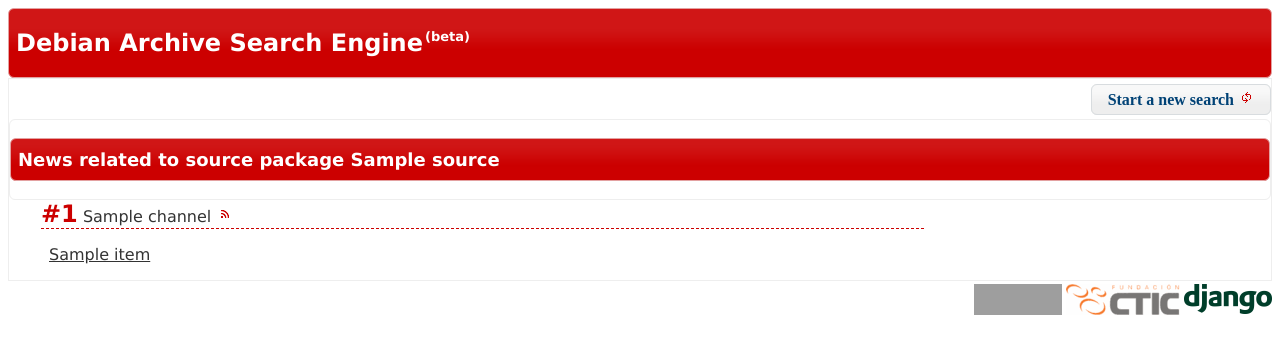
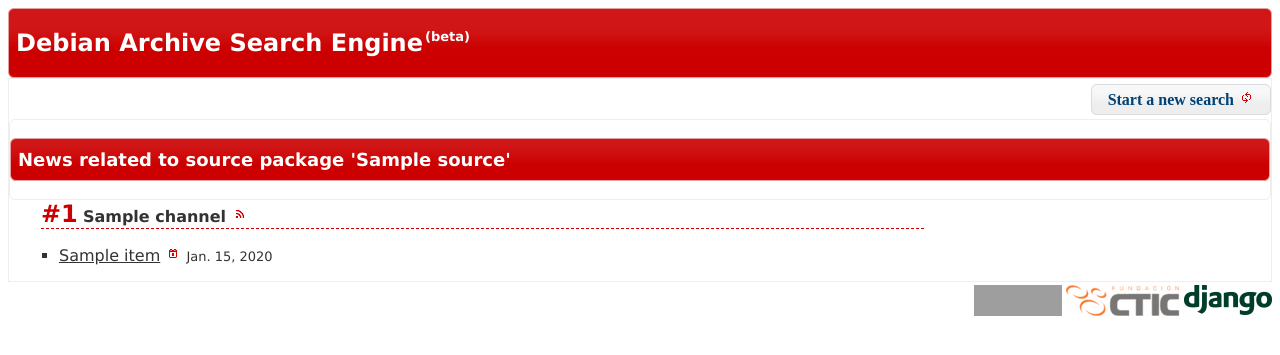
Before and after one commit to nbarrientos/steamy, a Django app: template webapps/django/templates/debian/news.html in a window 1280 px wide. Shown: the top 355 px of the page. Run offline with Django 3.2, Linux system fonts and the light colour scheme; the template is opened without the code that fills it: most values are stand-ins (such as "Sample title", 1, 10 or a date in 2020); grey boxes are pictures that could not be loaded.

Commit message:
Show RSS items date if available

```diff
--- a/webapps/django/static/css/style.css
+++ b/webapps/django/static/css/style.css
@@ -93,6 +93,10 @@ h5.help-subsection { color: #004276; }
 .form-field input[type="text"] { display: block; font-family: "Lucida Grande", Verdana, Arial, sans-serif; background-color: #ffeded; border-width: 1px; border-color: #cc0000; border-style: solid; }
 .result-header { width: 70%; border-bottom-color: #cc0000; border-bottom-width: 1px; border-bottom-style: dashed; margin-left: 2em; }
 .result-number { color: #cc0000; font-weight: bold; font-size: x-large; }
+.result-feed { font-family: "Lucida Grande", Verdana, Arial, sans-serif; }
+.result-feed-item-date { font-size: small; }
+.result-feed ul { margin-left: 10px; list-style-type: none; }
+.result-feed li { list-style-type: square; margin-left: 0px; }
 .result { font-family: "Lucida Grande", Verdana, Arial, sans-serif; }
 .result ul { list-style-type: none; }
 .result li { margin-left: 0px; }
--- a/webapps/django/templates/debian/news.html
+++ b/webapps/django/templates/debian/news.html
@@ -9,14 +9,14 @@
     <div class="subheader">
         <div class="ui-widget-content ui-corner-all">
 		    <h3 class="subtitle ui-widget-subheader ui-corner-all">
-            News related to source package {{source}}</h3>
+            News related to source package '{{source}}'</h3>
 	    </div>
     </div>
     {% for feed in feeds %}
-        <div class="result">
+        <div class="result-feed">
             <div class="result-header">
             <span class="result-number">#{{forloop.counter}}</span>
-            {{feed.channel.title}}
+            <span style="font-weight:bold">{{feed.channel.title}}</span>
             <a href="{{feed.feeduri}}">
             <span class="ui-icon ui-icon-signal-diag" style="display: inline-block;"></span></a>
             </div>
@@ -27,6 +27,10 @@
                     <a href="{{item.link}}">{{item.title}}</a>
                 {% else %}
                     {{item.title}}
+                {% endif %}
+                {% if item.date %}
+                <span class="ui-icon ui-icon-calendar" style="display: inline-block;"></span>
+                <span class="result-feed-item-date">{{item.date|date}}</span>
                 {% endif %}
             </li>
             {% empty %}
```
Also changed, not shown: webapps/django/steamy/debian/services.py (+13 -2 lines).
